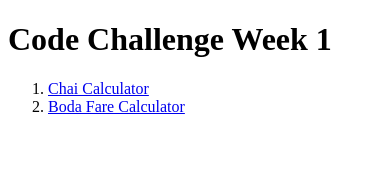
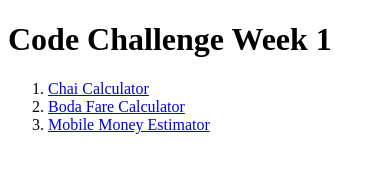
Before and after one commit to edwin3v3/Code-Challenge-1, a plain HTML site: page index.html in a window 390 px wide. Drawn offline with Linux system fonts and the light colour scheme.

Commit message:
Added MobileMoneyEstimator link to index.html

```diff
--- a/index.html
+++ b/index.html
@@ -11,6 +11,7 @@
     <ol>
         <li><a href="./chaiCalculator/chai.html">Chai Calculator</a></li>
         <li><a href="./bodaFareCalculator/fare.html">Boda Fare Calculator</a></li>
+        <li><a href="./mobileMoneyEstimator/fee.html">Mobile Money Estimator</a></li>
     </ol>
 </body>
 <script ></script>
```
